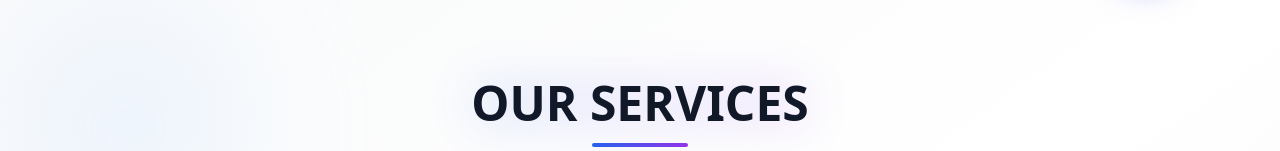
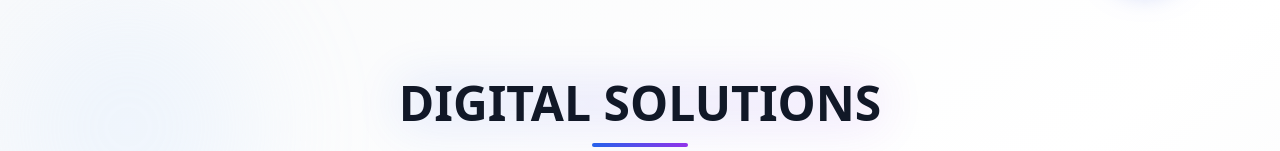
Before and after one commit to Tcgtech06/Code, a React (Vite) app: page / in a window 1280 px wide. Shown: the part 801-952 px from the top of the page. Built offline with nearby package versions, Linux system fonts and the light colour scheme.

Commit message:
style: rename sections to creative alternatives and remove stray text artifact

```diff
--- a/src/pages/Home.tsx
+++ b/src/pages/Home.tsx
@@ -577,7 +577,7 @@ const Home: React.FC = () => {
       <section className="py-2 md:py-6 lg:py-8 bg-gradient-to-br from-gray-800 via-blue-900 to-gray-900">
         <div className="max-w-7xl mx-auto px-4 sm:px-6 lg:px-8">
           <h2 className="text-base md:text-xl lg:text-3xl font-bold text-center text-white mb-6">
-            OUR PRODUCTS
+            INNOVATION SUITE
           </h2>
 
           <div className="relative h-[200px] md:h-[300px] lg:h-[400px] max-w-4xl mx-auto flex items-center justify-center overflow-hidden bg-gray-900/50 rounded-2xl p-2 md:p-4 lg:p-6 shadow-2xl border border-gray-700/50">
@@ -718,7 +718,7 @@ const Home: React.FC = () => {
         <div className="max-w-7xl mx-auto px-4 sm:px-6 lg:px-8 relative z-10">
           <div className="text-center mb-16">
             <h2 className="text-2xl md:text-5xl font-bold text-gray-900 mb-4 relative inline-block">
-              <span className="relative z-10">OUR SERVICES</span>
+              <span className="relative z-10">DIGITAL SOLUTIONS</span>
               <div className="absolute inset-0 bg-gradient-to-r from-blue-600 to-purple-600 opacity-10 blur-xl"></div>
             </h2>
             <div className="w-24 h-1 bg-gradient-to-r from-blue-600 to-purple-600 mx-auto rounded-full"></div>
@@ -762,11 +762,14 @@ const Home: React.FC = () => {
         </div>
       </section>
 
-      {/* Our Tech Stack Section */}\n      <TechStackSection />\n\n      {/* Our Clients Section */}
+      {/* Our Tech Stack Section */}
+      <TechStackSection />
+
+      {/* Our Clients Section */}
       <section id="our-clients" className="py-16 bg-gradient-to-b from-yellow-50 to-white">
         <div className="max-w-7xl mx-auto px-4 sm:px-6 lg:px-8">
           <h2 className="text-2xl md:text-4xl font-bold text-center text-gray-900 mb-12">
-            OUR CLIENTS
+            TRUSTED PARTNERS
           </h2>
           <div className="grid grid-cols-2 md:grid-cols-3 gap-8 max-w-5xl mx-auto">
             {clientLogos.map((client) => (
```
